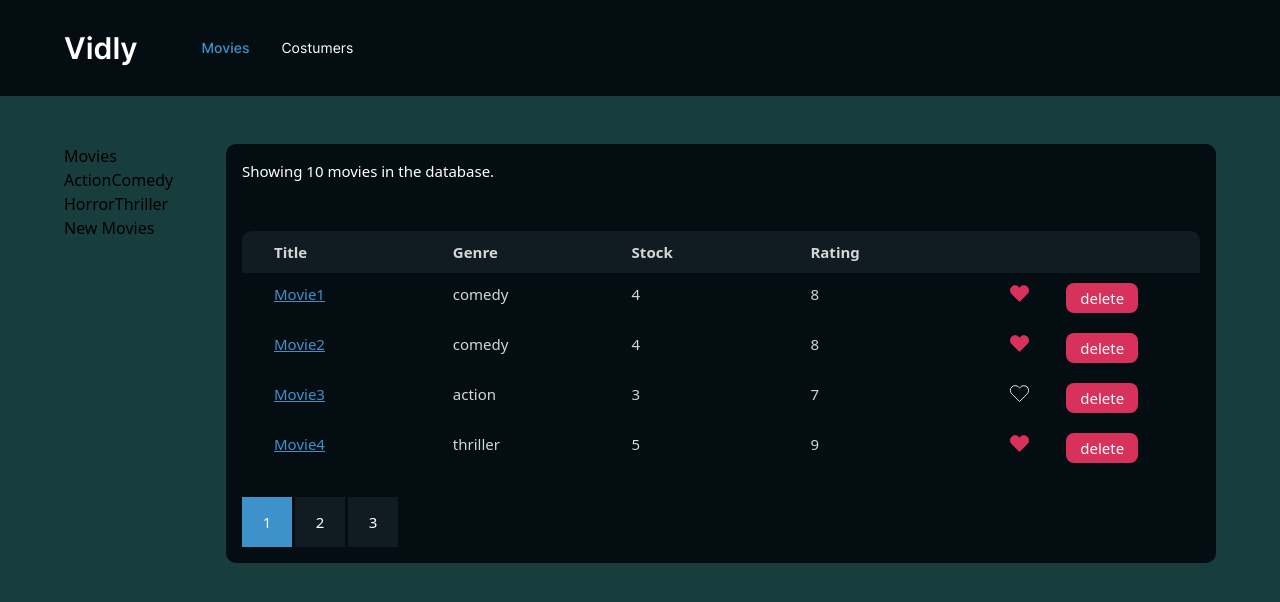
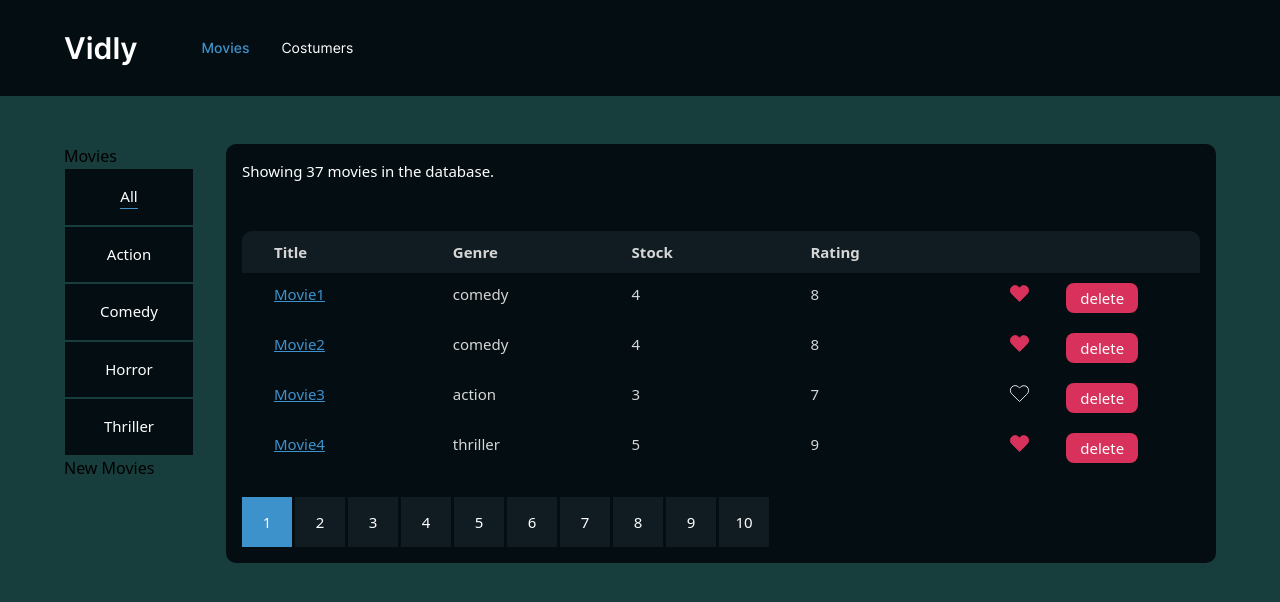
Before and after one commit to CodeSplash7/Vidly-App, a React (Create React App) app: page /movies in a window 1280 px wide. Shown: the top 602 px of the page. Built offline with nearby package versions, Linux system fonts and the light colour scheme; data requests are answered from the project's data file.

Commit message:
added all button in the filter, meaning no filter is added and styled the filter component, animations and stuff, this feature is almost ready for production, just have to comment and to fix bugs if i find any

```diff
--- a/db.json
+++ b/db.json
@@ -99,6 +99,276 @@
         "stock": 2
       },
       "liked": false
+    },
+    {
+      "id": 11,
+      "data": {
+        "title": "Movie11",
+        "genreId": 3,
+        "rating": 7,
+        "stock": 3
+      },
+      "liked": false
+    },
+    {
+      "id": 12,
+      "data": {
+        "title": "Movie12",
+        "genreId": 4,
+        "rating": 9,
+        "stock": 5
+      },
+      "liked": true
+    },
+    {
+      "id": 13,
+      "data": {
+        "title": "Movie13",
+        "genreId": 1,
+        "rating": 6,
+        "stock": 2
+      },
+      "liked": false
+    },
+    {
+      "id": 14,
+      "data": {
+        "title": "Movie14",
+        "genreId": 2,
+        "rating": 8,
+        "stock": 4
+      },
+      "liked": true
+    },
+    {
+      "id": 15,
+      "data": {
+        "title": "Movie15",
+        "genreId": 3,
+        "rating": 5,
+        "stock": 1
+      },
+      "liked": false
+    },
+    {
+      "id": 16,
+      "data": {
+        "title": "Movie16",
+        "genreId": 4,
+        "rating": 10,
+        "stock": 6
+      },
+      "liked": true
+    },
+    {
+      "id": 17,
+      "data": {
+        "title": "Movie17",
+        "genreId": 1,
+        "rating": 4,
+        "stock": 0
+      },
+      "liked": false
+    },
+    {
+      "id": 18,
+      "data": {
+        "title": "Movie18",
+        "genreId": 2,
+        "rating": 3,
+        "stock": 0
+      },
+      "liked": false
+    },
+    {
+      "id": 19,
+      "data": {
+        "title": "Movie19",
+        "genreId": 3,
+        "rating": 8,
+        "stock": 4
+      },
+      "liked": true
+    },
+    {
+      "id": 20,
+      "data": {
+        "title": "Movie20",
+        "genreId": 4,
+        "rating": 7,
+        "stock": 3
+      },
+      "liked": false
+    },
+    {
+      "id": 21,
+      "data": {
+        "title": "Movie21",
+        "genreId": 1,
+        "rating": 9,
+        "stock": 5
+      },
+      "liked": true
+    },
+    {
+      "id": 22,
+      "data": {
+        "title": "Movie22",
+        "genreId": 2,
+        "rating": 6,
+        "stock": 2
+      },
+      "liked": false
+    },
+    {
+      "id": 23,
+      "data": {
+        "title": "Movie23",
+        "genreId": 3,
+        "rating": 5,
+        "stock": 1
+      },
+      "liked": false
+    },
+    {
+      "id": 24,
+      "data": {
+        "title": "Movie24",
+        "genreId": 4,
+        "rating": 4,
+        "stock": 0
+      },
+      "liked": false
+    },
+    {
+      "id": 25,
+      "data": {
+        "title": "Movie25",
+        "genreId": 1,
+        "rating": 10,
+        "stock": 6
+      },
+      "liked": true
+    },
+    {
+      "id": 26,
+      "data": {
+        "title": "Movie26",
+        "genreId": 2,
+        "rating": 3,
+        "stock": 0
+      },
+      "liked": false
+    },
+    {
+      "id": 27,
+      "data": {
+        "title": "Movie27",
+        "genreId": 3,
+        "rating": 8,
+        "stock": 4
+      },
+      "liked": true
+    },
+    {
+      "id": 28,
+      "data": {
+        "title": "Movie28",
+        "genreId": 4,
+        "rating": 7,
+        "stock": 3
+      },
+      "liked": false
+    },
+    {
+      "id": 29,
+      "data": {
+        "title": "Movie29",
+        "genreId": 1,
+        "rating": 9,
+        "stock": 5
+      },
+      "liked": true
+    },
+    {
+      "id": 30,
+      "data": {
+        "title": "Movie30",
+        "genreId": 2,
+        "rating": 6,
+        "stock": 2
+      },
+      "liked": false
+    },
+    {
+      "id": 31,
+      "data": {
+        "title": "Movie31",
+        "genreId": 3,
+        "rating": 5,
+        "stock": 1
+      },
+      "liked": false
+    },
+    {
+      "id": 32,
+      "data": {
+        "title": "Movie32",
+        "genreId": 4,
+        "rating": 4,
+        "stock": 0
+      },
+      "liked": false
+    },
+    {
+      "id": 33,
+      "data": {
+        "title": "Movie33",
+        "genreId": 1,
+        "rating": 10,
+        "stock": 6
+      },
+      "liked": true
+    },
+    {
+      "id": 34,
+      "data": {
+        "title": "Movie34",
+        "genreId": 2,
+        "rating": 3,
+        "stock": 0
+      },
+      "liked": false
+    },
+    {
+      "id": 35,
+      "data": {
+        "title": "Movie35",
+        "genreId": 3,
+        "rating": 8,
+        "stock": 4
+      },
+      "liked": true
+    },
+    {
+      "id": 36,
+      "data": {
+        "title": "Movie36",
+        "genreId": 4,
+        "rating": 7,
+        "stock": 3
+      },
+      "liked": false
+    },
+    {
+      "id": 37,
+      "data": {
+        "title": "Movie37",
+        "genreId": 1,
+        "rating": 9,
+        "stock": 5
+      },
+      "liked": true
     }
   ],
   "genres": [
--- a/src/components/MoviesPage/MovieFilter.jsx
+++ b/src/components/MoviesPage/MovieFilter.jsx
@@ -1,17 +1,37 @@
 import { capitalize } from "../../helperFunctions";
 
-function MovieFilter({ genres, filterMovies }) {
+function MovieFilter({ currentFilter, genres, filterMovies, valueOfNoFilter }) {
   return (
     <>
+      <div
+        className={`movies-page__filter-btn ${
+          currentFilter == valueOfNoFilter && "movies-page__filter-btn--active"
+        }`}
+        onClick={() => filterMovies(valueOfNoFilter)}
+      >
+        <div className="movies-page__filter-content">
+          <p className="movies-page__filter-genre">
+            {capitalize(valueOfNoFilter)}
+          </p>
+          <div className="movies-page__filter-underline"></div>
+        </div>
+      </div>
       {genres.map((genre, i) => {
         return (
-          <button
+          <div
             key={i}
             onClick={() => filterMovies(genre.name)}
-            className="movies-page__filter-btn"
+            className={`movies-page__filter-btn ${
+              currentFilter == genre.name && "movies-page__filter-btn--active"
+            }`}
           >
-            {capitalize(genre.name)}
-          </button>
+            <div className="movies-page__filter-content">
+              <p className="movies-page__filter-genre">
+                {capitalize(genre.name)}
+              </p>
+              <div className="movies-page__filter-underline"></div>
+            </div>
+          </div>
         );
       })}
     </>
--- a/src/components/MoviesPage/MoviesPage.jsx
+++ b/src/components/MoviesPage/MoviesPage.jsx
@@ -26,7 +26,10 @@ function MoviesPage() {
   let [genres, setGenres] = useState([]);
   // groups for the movies
   let [divisions, setDivisions] = useState([]);
-  let [filter, setFilter] = useState("all");
+  // this is used for filtering genres and no filter is added
+  let [valueOfNoFilter] = useState("all");
+  // filters the movies by the genre, "all" meaning no filter
+  let [filter, setFilter] = useState(valueOfNoFilter);
 
   // "template" for the table
   let [tableColumns] = useState([
@@ -58,6 +61,7 @@ function MoviesPage() {
     getGenrePropertyForMovies();
   }, [genres]);
 
+  // filter the selectedMovies by the state variable of filter
   useEffect(() => {
     filterMovies(filter);
   }, [movies]);
@@ -77,7 +81,12 @@ function MoviesPage() {
           <div className="movies-page__section--left">
             <h2 className="movies-page__title">Movies</h2>
             <div className="movies-page__filter">
-              <MovieFilter genres={genres} filterMovies={filterMovies} />
+              <MovieFilter
+                currentFilter={filter}
+                genres={genres}
+                filterMovies={filterMovies}
+                valueOfNoFilter={valueOfNoFilter}
+              />
             </div>
             <button className="movies-page__new-movie-button">
               New Movies
@@ -115,9 +124,12 @@ function MoviesPage() {
     </>
   );
 
+  // changes the selectedMovies to the result and the filter to the genre
+  // if passed "all" it doesnt filter anything
   function filterMovies(genre) {
-    if (genre === "all") {
+    if (genre === valueOfNoFilter) {
       setSelectedMovies(movies);
+      setFilter(genre);
       return;
     }
     let filtered = movies.filter((movie) => movie.data.genre === genre);
--- /dev/null
+++ b/src/styles/MoviesPage/_MoviesFilter.sass
@@ -0,0 +1,22 @@
+.movies-page__filter
+  @apply w-full h-fit
+
+.movies-page__filter-btn
+  @apply w-full h-fit flex justify-center p-[16px] border-[1px] border-[#{$color2}] bg-[#{$color1}]
+
+  &--active .movies-page__filter-underline, &:hover .movies-page__filter-underline
+    @apply w-full
+
+
+.movies-page__filter-content
+  @apply w-fit h-fit
+
+.movies-page__filter-genre
+  @apply text-[15px] text-white
+
+.movies-page__filter-underline
+  transition: 150ms
+  @apply w-[0px] h-[1px] bg-[#{$color4}]
+
+  &:hover
+    @apply w-full
--- a/src/styles/MoviesPage/_MoviesPage.sass
+++ b/src/styles/MoviesPage/_MoviesPage.sass
@@ -1,6 +1,7 @@
 @import "MoviesTable"
 @import "MoviesPagination"
 @import "MoviesCount"
+@import "MoviesFilter"
 
 .movies-page__section
   &--left
```
